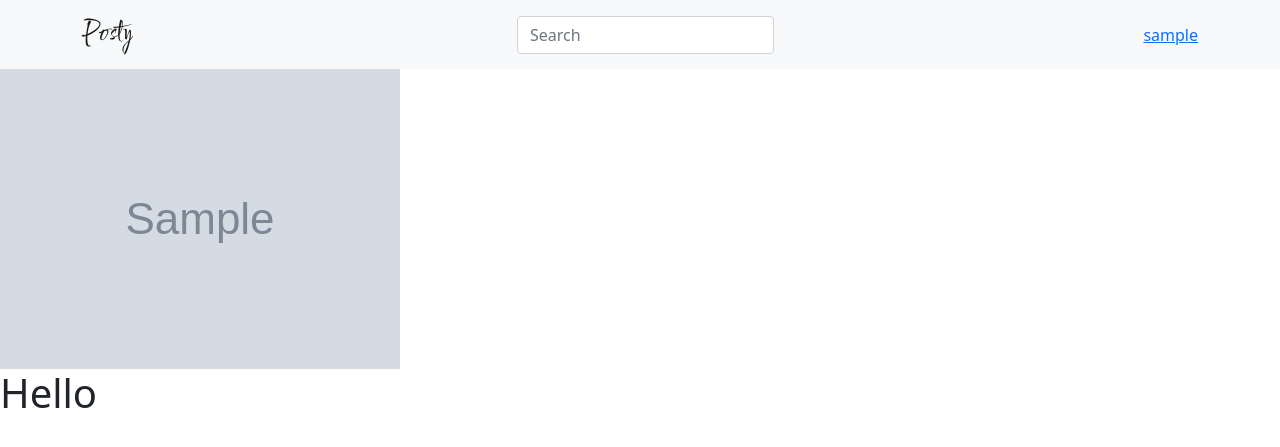
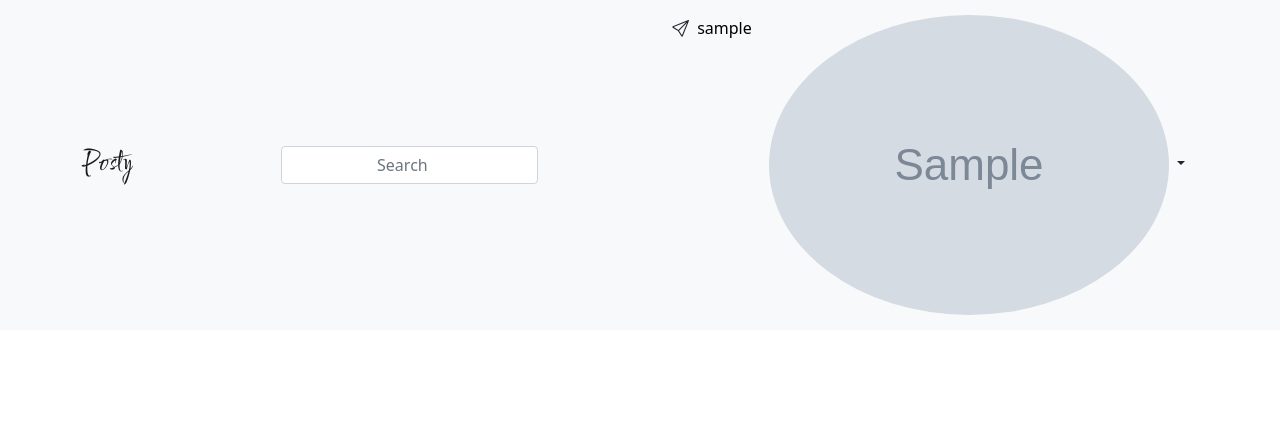
Before and after one commit to mrshanas/posty, a Django app: page / in a window 1280 px wide. Shown: the top 447 px of the page. Run offline with Django 4.2, Linux system fonts and the light colour scheme; a user stored in the database is signed in; tables that the repository leaves empty hold one stand-in row (values such as "Sample post"); grey boxes marked "Sample" are stand-in pictures; some libraries are stand-ins or nearby versions.

Commit message:
Navbabar unresponsive

```diff
--- a/static/posty/css/base.css
+++ b/static/posty/css/base.css
@@ -6,3 +6,15 @@
     font-family: 'Comforter', cursive;
     font-size: 1.8rem;
 }
+
+.logo{
+    border-radius: 50%;
+}
+
+.username{
+    text-decoration: none;
+    color: #000;
+}
+.search-box::placeholder{
+    text-align: center;
+}
--- a/templates/posty/base.html
+++ b/templates/posty/base.html
@@ -1,4 +1,5 @@
 {% load static %}
+{% load thumbnail %}
 <!DOCTYPE html>
 <html lang="en">
 <head>
@@ -26,13 +27,10 @@
 <body>
     {% include 'posty/navbar.html' %}
 
-    <img src="{{ user.user_profile.profile_photo.url }}" alt="">
-    <h1>Hello</h1>
-<!--<a href="{% url 'logout' %}">Log Out</a>
-<a href="{% url 'users:edit_profile' request.user.id %}">Edit Profile</a>
-<a href="{% url 'posty:post' %}">Post</a>
-<br>
-<a href="{% url 'posty:posts' %}">Posts</a> -->
+
+
+
+
 
     <!-- JavaScript Bundle with Popper -->
     <script
--- a/templates/posty/navbar.html
+++ b/templates/posty/navbar.html
@@ -1,9 +1,37 @@
+{% load thumbnail %}
 <nav class="navbar navbar-expand-lg navbar-light bg-light">
     <div class="container">
         <a href="#" class="navbar-brand app-name ">Posty</a>
         <form action="" class="d-flex">
-            <input type="search" class="form-control" placeholder="Search" aria-label="Search">
+            <input type="search" class="form-control shadow-none search-box" placeholder="Search" aria-label="Search">
         </form>
-        <a href="#">{{ request.user.username }}</a>
+
+        <div class="d-flex">
+            <!-- DM Icon -->
+            <svg xmlns="http://www.w3.org/2000/svg" width="25" height="25" fill="currentColor" class="bi bi-send mt-2 pe-2" viewBox="0 0 16 16">
+                <path d="M15.854.146a.5.5 0 0 1 .11.54l-5.819 14.547a.75.75 0 0 1-1.329.124l-3.178-4.995L.643 7.184a.75.75 0 0 1 .124-1.33L15.314.037a.5.5 0 0 1 .54.11ZM6.636 10.07l2.761 4.338L14.13 2.576 6.636 10.07Zm6.787-8.201L1.591 6.602l4.339 2.76 7.494-7.493Z"/>
+              </svg>
+            <a href="#" class="username pe-1 mt-2 d-none d-lg-flex">{{ request.user.username }}</a>
+            {% thumbnail user.user_profile.profile_photo 30x30 quality=100 crop="20,20" as logo%}
+            <div class="dropdown">
+            <button
+            class="btn dropdown-toggle shadow-none"
+            type="button"
+            id="dropdownMenuButton1"
+            data-bs-toggle="dropdown"
+            aria-expanded="false"
+            >
+                <img src="{{ logo.url }}" alt="" class="logo">
+            </button>
+
+                <ul class="dropdown-menu" aria-labelledby="dropdownMenuButton1">
+                    <li><a href="{% url 'password_change' %}" class="dropdown-item">Change Password</a></li>
+                    <li><a href="{% url 'users:edit_profile' request.user.id %}" class="dropdown-item">Edit Profile</a></li>
+                    <li><a href="{% url 'logout' %}" class="dropdown-item">Log Out</a></li>
+                </ul>
+            </div>
+
+        </div>
+
     </div>
 </nav>
--- a/templates/registration/login.html
+++ b/templates/registration/login.html
@@ -1,7 +1,9 @@
 <h1>Welcome to Posty</h1>
 <p>Use the form below to login</p>
 <form action="" method="post" autocomplete="off">
-  {{ form.as_p }} {% csrf_token %}
+  {{ form.as_p }}
+  {% csrf_token %}
   <input type="submit" value="Log In" />
+  <input type="hidden" name="next" value="{{ next }}">
 </form>
 <p>Do not have an account <a href="{% url 'users:register' %}">Sign Up</a></p>
--- a/templates/users/register.html
+++ b/templates/users/register.html
@@ -1,4 +1,7 @@
 <form method="post" enctype="multipart/form-data">
-  {{ form.as_p }} {{ profile.as_p }} {% csrf_token %}
+  {{ form.as_p }}
+  {{ profile.as_p }}
+  {% csrf_token %}
   <input type="submit" value="Register" />
+  <input type="hidden" name="next" value="{{ next }}">
 </form>
```
